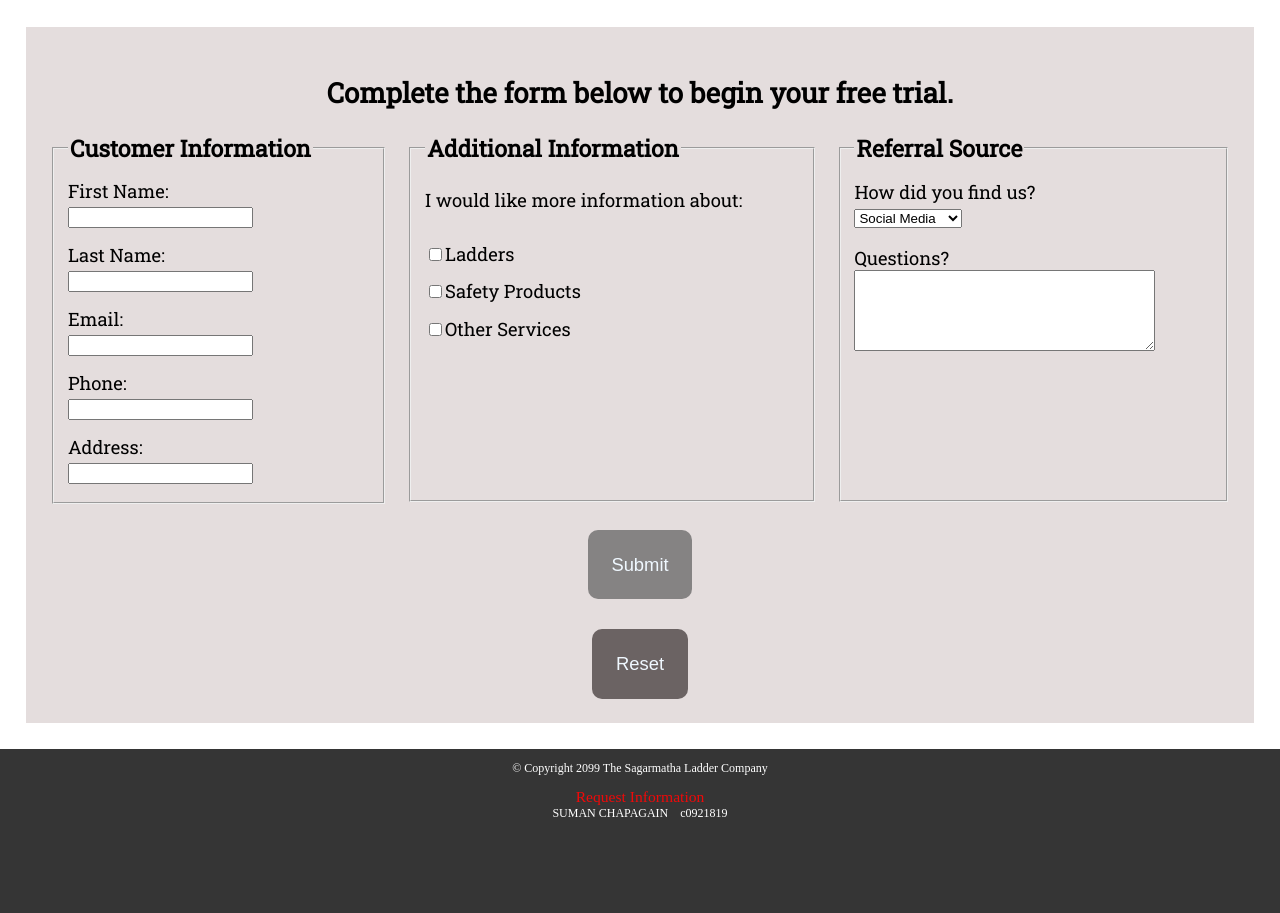
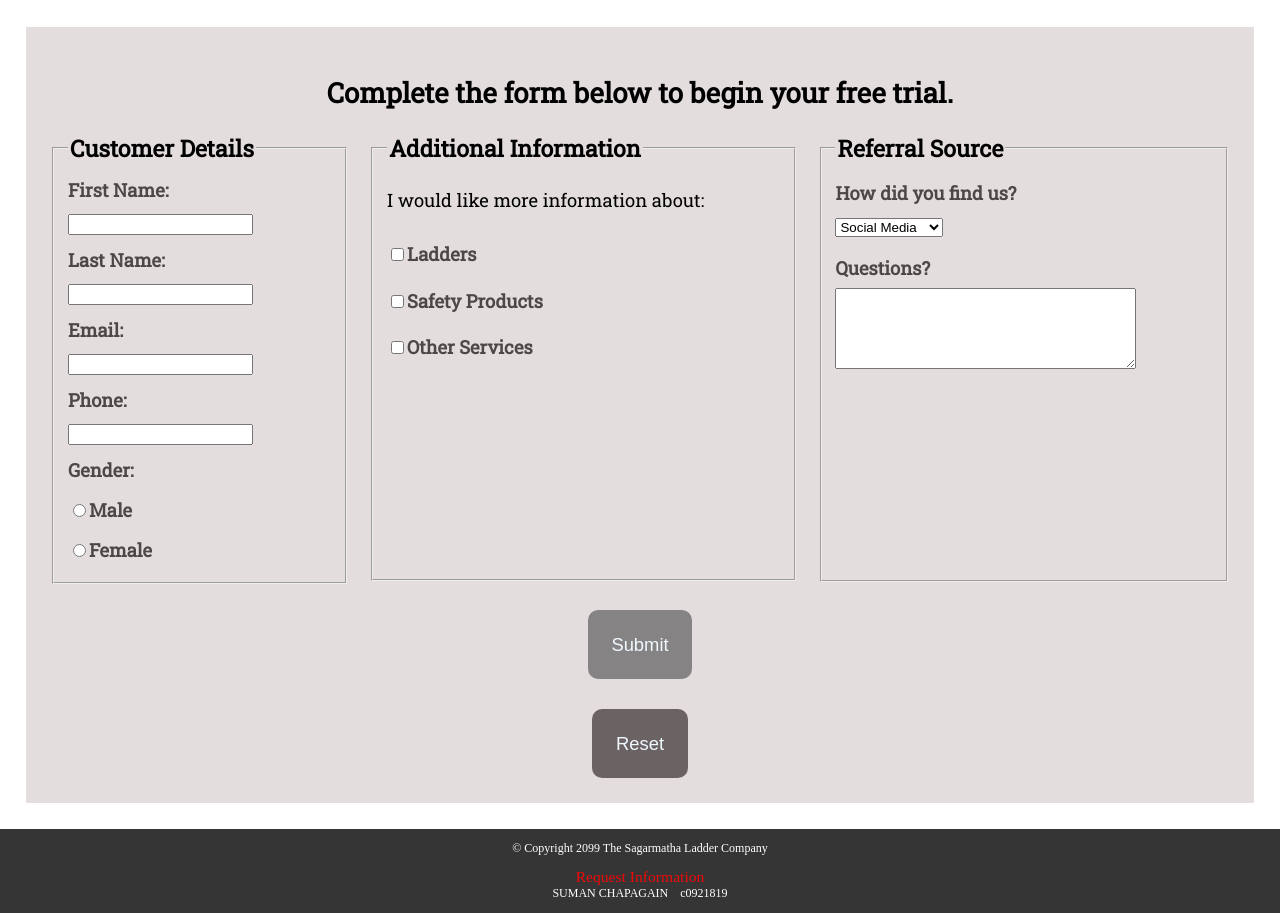
Before and after one commit to lcf2350/lcf2350.github.io, a plain HTML site: page contact.html in a window 1280 px wide. Shown: the part 1202-2115 px from the top of the page. Before the commit the page ends 2035 px from the top, so only its background shows below. Drawn offline with Linux system fonts and the light colour scheme; a web font is replaced by a local one.

Commit message:
Commit
Update

```diff
--- a/contact.html
+++ b/contact.html
@@ -66,21 +66,22 @@
 				<form class="form-grid"> <!-- Start Form -->
 
 					<fieldset>
-						<legend>Customer Information</legend>
+						<legend>Customer Details</legend>
 						<label for="fName">First Name:</label>
-						<input type="text" name="fName" id="fName" required autocomplete="given-name">
+						<input type="text" name="fName" id="fName" required>
 
 						<label for="lName">Last Name:</label>
-						<input type="text" name="lName" id="lName" required autocomplete="family-name">
+						<input type="text" name="lName" id="lName" required>
 
 						<label for="email">Email:</label>
-						<input type="email" name="email" id="email" required autocomplete="email">
+						<input type="email" name="email" id="email" required>
 
 						<label for="phone">Phone:</label>
-						<input type="tel" id="phone" name="phone" required autocomplete="tel">
+						<input type="tel" id="phone" name="phone" required>
 
-						<label for="address">Address:</label>
-						<input type="text" id="address" name="address" required autocomplete="address-line1">
+						<label>Gender:</label>
+						<label for="male"><input type="radio" name="gender" id="male" value="Male">Male</label>
+						<label for="female"><input type="radio" name="gender" id="female" value="Female">Female</label>
 					</fieldset>
 
 					<fieldset>
--- a/css/contact.css
+++ b/css/contact.css
@@ -32,6 +32,9 @@ fieldset legend {
 label {
     display: block;
     padding-top: 3%;
+    margin-bottom: 8px;
+    font-weight: bold;
+    color: #4d4747;
 }
 
 form .btn {
```
